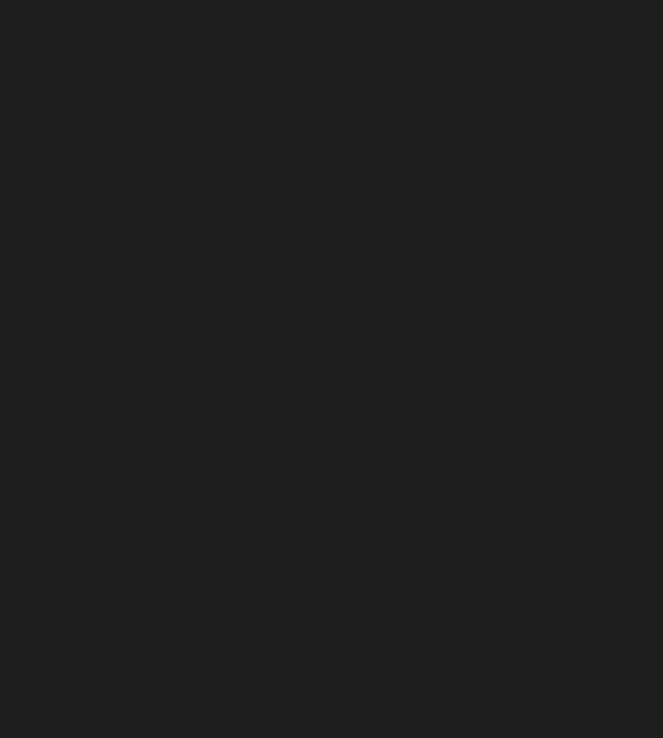
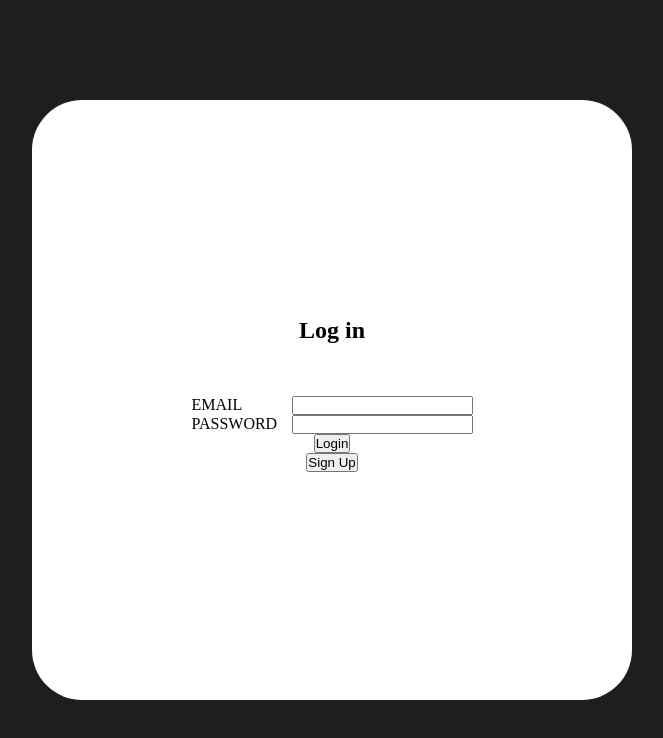
Before and after one commit to Joji6666/ez-studio, a React (Vite) app: page /login in a window 1280 px wide. Before the commit this address had no page. Shown: the top 738 px of the page, without its empty margins (308-971 px from the left). Built offline with nearby package versions, Linux system fonts and the light colour scheme.

Commit message:
회원가입&로그인&구글로그인

```diff
--- a/package.json
+++ b/package.json
@@ -10,6 +10,8 @@
     "preview": "vite preview"
   },
   "dependencies": {
+    "@react-oauth/google": "^0.12.1",
+    "axios": "^1.7.2",
     "react": "^18.2.0",
     "react-dom": "^18.2.0",
     "react-router-dom": "^6.22.3",
--- a/src/App.tsx
+++ b/src/App.tsx
@@ -1,12 +1,14 @@
 import { Route, Routes } from "react-router-dom";
 import Main from "./components/views/main/Main";
 import Studio from "./components/views/studio/Studio";
+import Login from "./components/views/login/Login";
 
 function App() {
   return (
     <>
       <Routes>
         <Route path="/" element={<Main />} />
+        <Route path="/login" element={<Login />} />
         <Route path="/studio" element={<Studio />} />
       </Routes>
     </>
--- a/src/components/ui/shared/modal/components/pianoRoll/PianoRoll.tsx
+++ b/src/components/ui/shared/modal/components/pianoRoll/PianoRoll.tsx
@@ -148,7 +148,7 @@
     key: string,
     targetNote: INoteValue
   ) => {
-    const targetNoteElement = document.querySelector(`#${id}`);
+    const targetNoteElement = document.getElementById(id);
     setSelectedNoteId(id);
     setSelectedOctave(key);
 
@@ -198,6 +198,16 @@
       if (newElementX > dragStartX + 7) {
         if (targetNote) {
           targetNote.noteValue = "8n";
+
+          setNoteStatus(tempNoteStatus);
+        }
+      }
+      console.log(dragStartX, "drag start@");
+      console.log(newElementX, "nelw ele");
+
+      if (newElementX > dragStartX + 14) {
+        if (targetNote) {
+          targetNote.noteValue = "4n";
 
           setNoteStatus(tempNoteStatus);
         }
@@ -376,7 +386,11 @@
                     key={noteValue.id}
                     style={{
                       width: `${
-                        noteValue.noteValue === "16n" ? "7px" : "14px"
+                        noteValue.noteValue === "16n"
+                          ? "7px"
+                          : noteValue.noteValue === "8n"
+                          ? "14px"
+                          : "21px"
                       }`,
                       height: "20px",
                       backgroundColor: "lime",
--- /dev/null
+++ b/src/components/views/login/GoogleLoginButton.tsx
@@ -0,0 +1,22 @@
+import { GoogleLogin } from "@react-oauth/google";
+import { GoogleOAuthProvider } from "@react-oauth/google";
+
+const GoogleLoginButton = () => {
+  return (
+    <>
+      <GoogleOAuthProvider
+        clientId={
+          "33257021890-oi8anu7gobv0qg1g1r7ohud3b98p3ru1.apps.googleusercontent.com"
+        }
+      >
+        <GoogleLogin
+          onSuccess={(res) => {
+            console.log(res);
+          }}
+        />
+      </GoogleOAuthProvider>
+    </>
+  );
+};
+
+export default GoogleLoginButton;
--- /dev/null
+++ b/src/components/views/login/Login.tsx
@@ -0,0 +1,72 @@
+import { useState } from "react";
+import "./style/login.scss";
+import axios from "axios";
+import GoogleLoginButton from "./GoogleLoginButton";
+
+const Login = () => {
+  const [isSignUp, setIsSignUp] = useState(false);
+  const [authCondition, setAuthCondition] = useState<{
+    email: string;
+    password: string;
+  }>({ email: "", password: "" });
+
+  const handleSignUp = async () => {
+    if (isSignUp) {
+      const res = await axios.post(
+        "http://localhost:8333/api/auth",
+        authCondition
+      );
+
+      if (res) {
+        console.log(res, "register Res");
+      }
+    } else {
+      setIsSignUp(true);
+    }
+  };
+
+  const handleLogin = async () => {
+    const res = await axios.post(
+      "http://localhost:8333/api/auth/login",
+      authCondition
+    );
+
+    if (res) {
+      localStorage.setItem("token", res.data);
+      console.log(res, "login res!");
+    }
+  };
+
+  const handleOnChange = (
+    e: React.ChangeEvent<HTMLInputElement>,
+    key: string
+  ) => {
+    setAuthCondition((prev) => ({ ...prev, [key]: e.target.value }));
+  };
+
+  return (
+    <section className="login-section">
+      <div className="login-wrapper">
+        <h2>{`${isSignUp ? "Sign Up" : "Log in"}`}</h2>
+        <GoogleLoginButton />
+        <div className="login-input-container">
+          <div className="login-input-wrapper">
+            <label>EMAIL</label>
+            <input onChange={(e) => handleOnChange(e, "email")} />
+          </div>
+
+          <div className="login-input-wrapper">
+            <label>PASSWORD</label>
+            <input onChange={(e) => handleOnChange(e, "password")} />
+          </div>
+
+          <button onClick={handleLogin}>Login</button>
+
+          <button onClick={handleSignUp}>Sign Up</button>
+        </div>
+      </div>
+    </section>
+  );
+};
+
+export default Login;
--- /dev/null
+++ b/src/components/views/login/style/login.scss
@@ -0,0 +1,39 @@
+.login-section {
+  width: 100vw;
+  height: 100vh;
+  display: flex;
+  justify-content: center;
+  align-items: center;
+  color: black;
+
+  .login-wrapper {
+    border-radius: 50px;
+    display: flex;
+    flex-direction: column;
+    align-items: center;
+    justify-content: center;
+    width: 600px;
+    height: 600px;
+    background-color: white;
+
+    .login-input-container {
+      display: flex;
+      flex-direction: column;
+      width: 100%;
+      align-items: center;
+      justify-content: center;
+      height: 100px;
+
+      .login-input-wrapper {
+        width: 100%;
+        display: flex;
+        justify-content: center;
+        align-items: center;
+        color: black;
+        label {
+          width: 100px;
+        }
+      }
+    }
+  }
+}
--- a/src/components/views/main/Main.tsx
+++ b/src/components/views/main/Main.tsx
@@ -6,11 +6,7 @@
   const nav = useNavigate();
 
   const handleNav = (key: string) => {
-    if (key === "start") {
-      nav("/studio");
-    } else {
-      nav("tutorial");
-    }
+    nav(`/${key}`);
   };
 
   const handleMouseMove = (e: React.MouseEvent<HTMLDivElement, MouseEvent>) => {
@@ -47,6 +43,9 @@
       </div>
 
       <div className="main-button-wrapper">
+        <button type="button" onClick={() => handleNav("login")}>
+          Login
+        </button>
         <button type="button" onClick={() => handleNav("start")}>
           Start
         </button>
```
Also changed, not shown: 1 other file (tests, documents, lock files or other folders).
